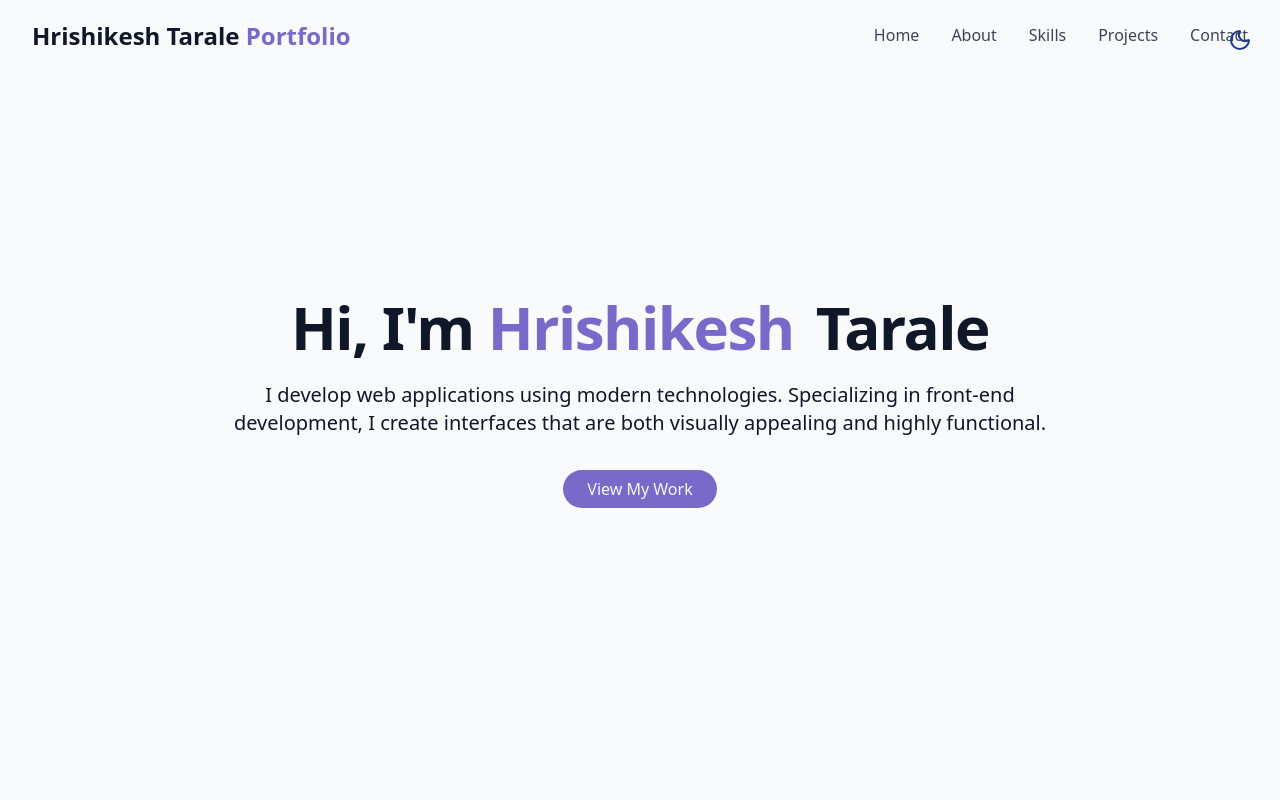
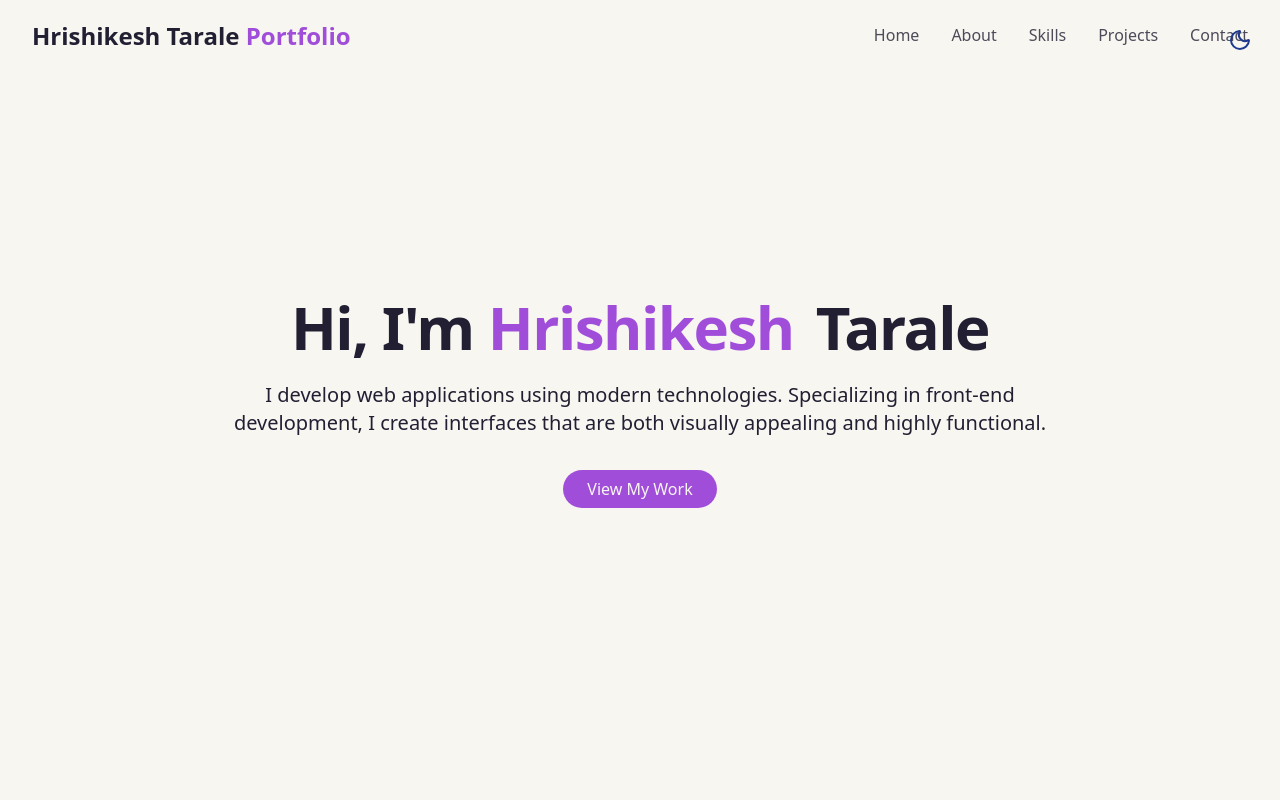
Before and after one commit to hrishitarale/portfolio, a React (Vite) app: page / in a window 1280 px wide. Shown: the top 800 px of the page. Built offline with nearby package versions, Linux system fonts and the light colour scheme.

Commit message:
Update index.css

```diff
--- a/src/index.css
+++ b/src/index.css
@@ -33,25 +33,25 @@
 
 @layer base {
   :root {
-    --background: 210 40% 98%;
-    --foreground: 222 47% 11%;
+    --background: 42 33% 96%;
+    --foreground: 250 25% 16%;
 
     --card: 0 0% 100%;
-    --primary: 250 47% 60%;
-    --primary-foreground: 210 40% 98%;
+    --primary: 275 65% 58%;
+    --primary-foreground: 42 33% 96%;
 
-    --border: 214 32% 91%;
+    --border: 270 20% 85%;
   }
 
   .dark {
-    --background: 222 47% 4%;
-    --foreground: 213 31% 91%;
+    --background: 248 22% 10%;
+    --foreground: 270 20% 90%;
 
-    --card: 222 47% 8%;
-    --primary: 250 65% 65%;
-    --primary-foreground: 213 31% 91%;
+    --card: 250 18% 15%;
+    --primary: 275 80% 70%;
+    --primary-foreground: 248 22% 10%;
 
-    --border: 217 33% 20%;
+    --border: 248 15% 25%;
   }
 
   * {
@@ -82,7 +82,7 @@
 
 @utility text-glow {
   @apply relative font-semibold;
-  text-shadow: 0 0 6px rgba(139, 92, 246, 0.3);
+  text-shadow: 0 0 6px hsla(275, 65%, 58%, 0.45);
 }
 
 @utility card-hover {
@@ -98,7 +98,7 @@
 
 @utility cosmic-button {
   @apply px-6 py-2 rounded-full bg-primary text-primary-foreground font-medium
-         transition-all duration-300 hover:shadow-md hover:scale-105 active:scale-95;
+         transition-all duration-300 hover:shadow-[0_0_10px_hsla(275,65%,58%,0.45)] hover:scale-105 active:scale-95;
 }
 
 #root {
```
